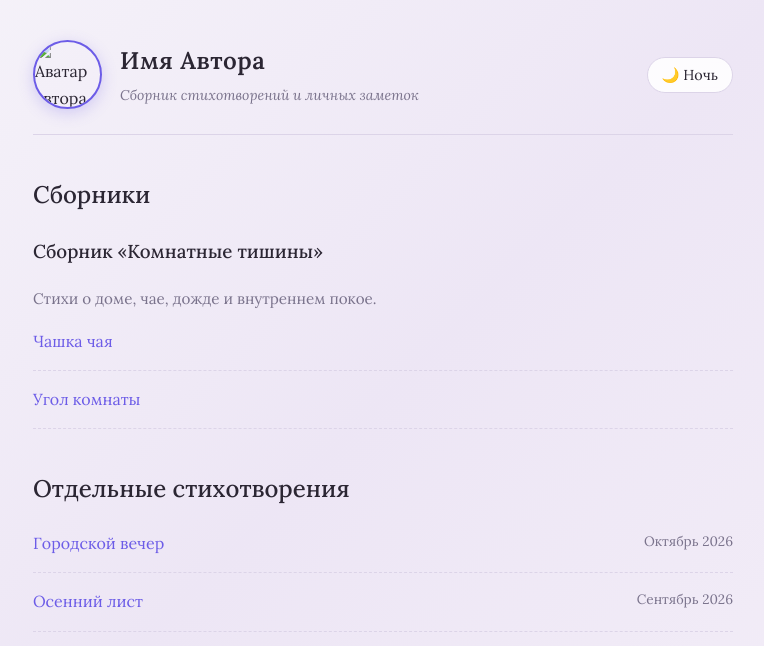
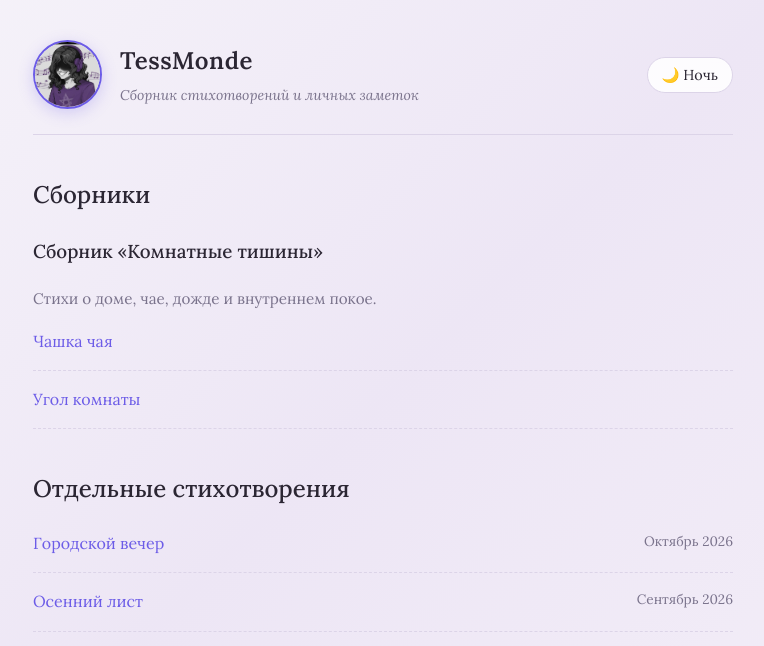
Before and after one commit to Olivka-Git/poetry-site, a plain HTML site: page index.html in a window 1280 px wide. Shown: the whole page, without its empty margins (257-1021 px from the left). Drawn offline with Linux system fonts and the light colour scheme.

Commit message:
Add files via upload

```diff
--- a/index.html
+++ b/index.html
@@ -13,10 +13,10 @@
     <div class="container">
         <header>
             <div class="author-block">
-                <img src="avatar.jpg" alt="Аватар автора" class="author-avatar">
+                <img src="аватарка.jpg" alt="Аватар автора" class="author-avatar">
                 <div class="author-info">
                     <!-- Здесь можно написать имя или псевдоним друга -->
-                    <h1 class="author-name">Имя Автора</h1>
+                    <h1 class="author-name">TessMonde</h1>
                     <p class="author-bio">Сборник стихотворений и личных заметок</p>
                 </div>
             </div>
```
Also changed, not shown: аватарка.jpg (added).
